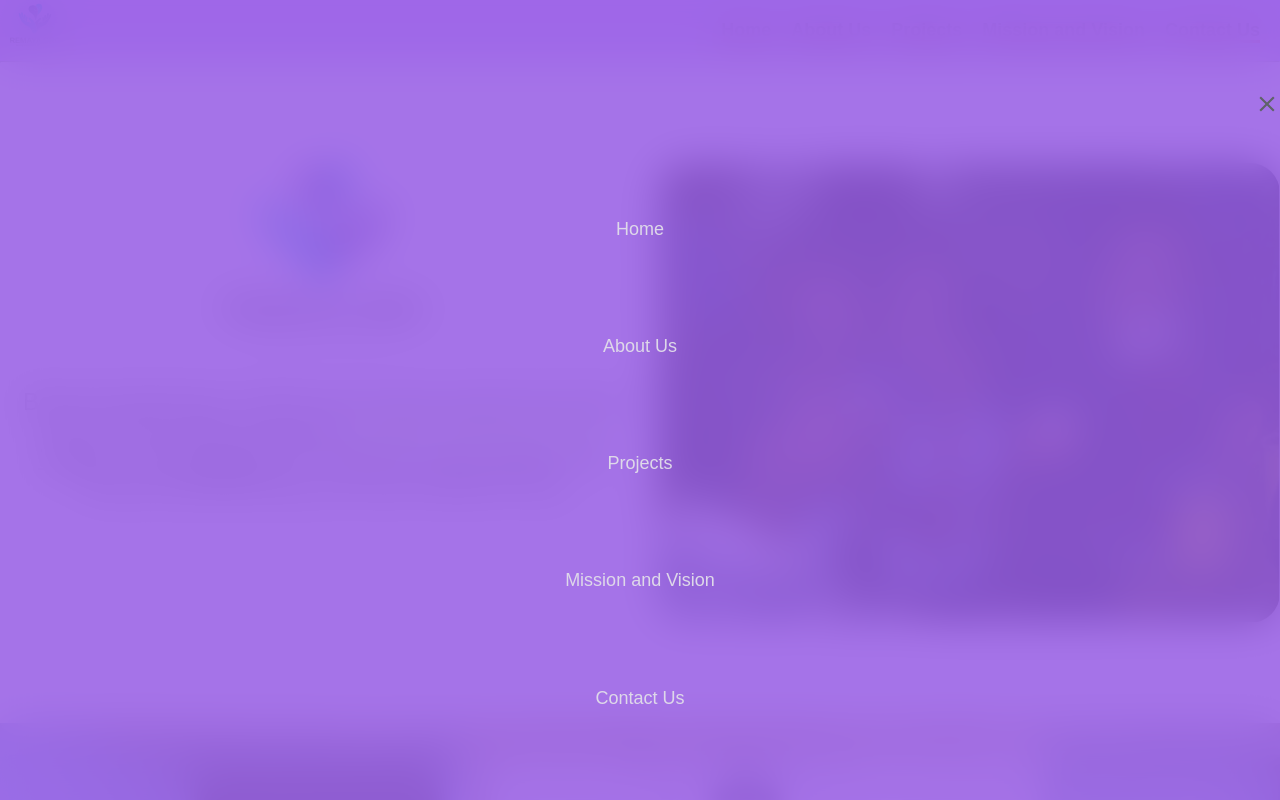
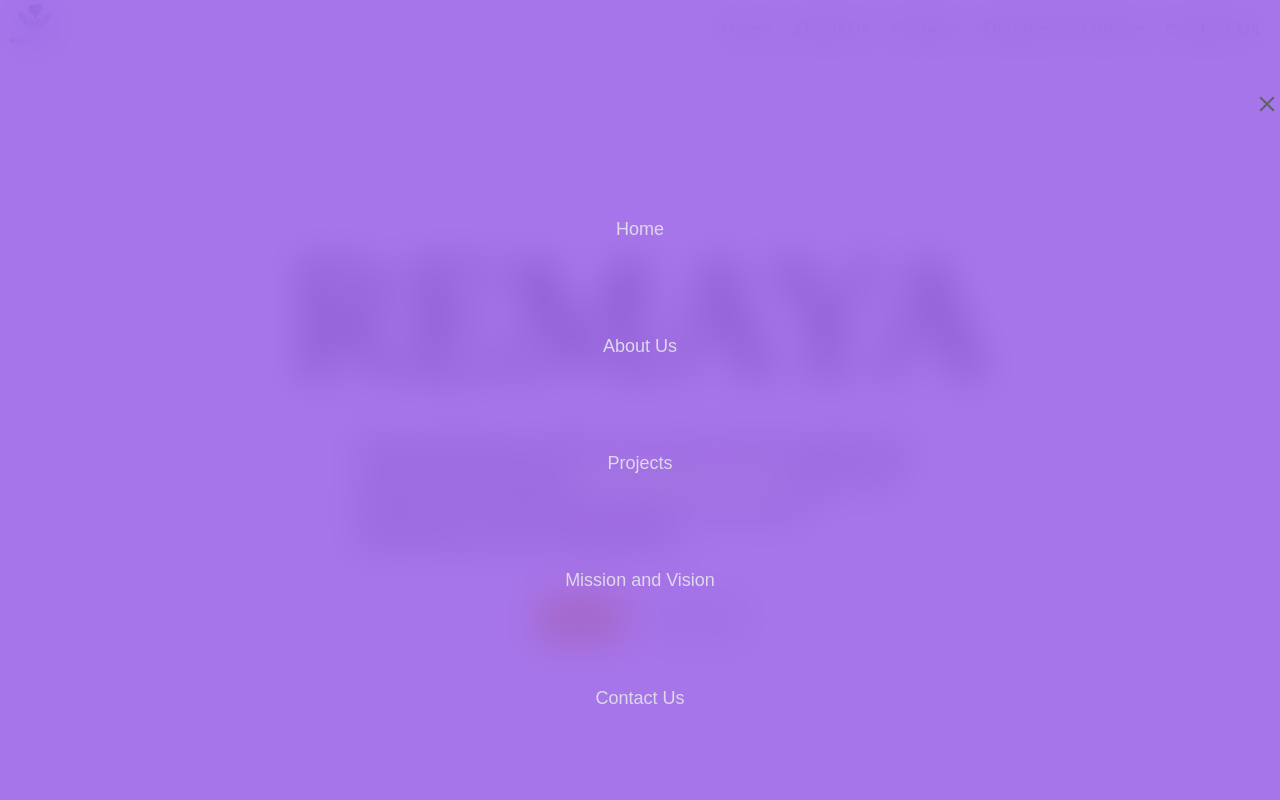
Before and after one commit to gamerfunky78/Remaya-org-website, a website: page index.html in a window 1280 px wide. Shown: the top 800 px of the page. Drawn offline with Linux system fonts and the light colour scheme; a script that the page names is missing; a web font is replaced by a local one.

Commit message:
added few animations and revamped landing page, landing page is still on the works.

```diff
--- a/app.css
+++ b/app.css
@@ -24,7 +24,7 @@
 
 /* Navigation Bar */
 nav {
-    background-color: hsl(267, 71%, 77%);
+    background-color: hsl(0, 0%, 100%);
     padding: 20px 20px;
     /* width: 100%; */
     /* Avoid specifying the height and width work on padding since it will after on responsive design */
@@ -38,7 +38,6 @@
     justify-content: flex-end;
     /* Removed margin-height and updated to gap */
     gap: 20px;
-    background-color: transparent;
 }
 
 .navbar li {
@@ -62,6 +61,10 @@
     75%{transform: rotateZ(15deg);}
     100%{transform: rotateZ(-15deg);}
 }
+@keyframes fadeout{
+    from{transform: scale(1);}
+    to{transform: scale(0.01);}
+}
 .navbar li:first-child {
     justify-self: flex-start;
 }
@@ -79,7 +82,7 @@
 }
 
 .navbar li a:hover {
-    color: #f0f0f0;
+    color: orange;
 }
 
 .navbar li a::after {
@@ -89,7 +92,7 @@
     height: 3px;
     top: 100%;
     left: 0;
-    background-color: rgb(255, 0, 0);
+    background-color: rgb(255, 255, 255);
 }
 
 .navbar li a:hover .navbar li a::after {
@@ -198,10 +201,12 @@
     display: flex;
     flex-direction: row;
     justify-content: space-between;
-    background-color: #f0f0f0;
+    background-color: #ffffff;
     text-align: center;
+    align-items: center;
     padding: 100px 0;
     gap: 10px;
+    height: 70vh;
 }
 
 .hero-content h1 {
@@ -343,6 +348,10 @@
 .projects {
     background-color: #f0f0f0;
     padding: 80px 0;
+    height: 70vh;
+    display: flex;
+    justify-content: center;
+    align-items: center;
 }
 
 .projects h2 {
@@ -389,7 +398,9 @@
         gap: 50px;
         width: 90%;
     }
-
+    #heading-info{
+        font-size: 100px;
+    }
     .project-par {
         display: block;
     }
--- a/app.js
+++ b/app.js
@@ -16,3 +16,7 @@
     const sidebar = document.querySelector('.sidebar')
     sidebar.style.display = 'none'
 }
+window.onscroll = () => {
+    let element = document.getElementById("LP");
+    element.style.animation = "fadeout 1s";
+};
--- /dev/null
+++ b/index.css
@@ -0,0 +1,64 @@
+@import url('https://fonts.googleapis.com/css2?family=Jaro:opsz@6..72&family=Tilt+Warp&display=swap');
+@import url('https://fonts.googleapis.com/css2?family=Jaro:opsz@6..72&family=Tilt+Warp&family=Yanone+Kaffeesatz:wght@200..700&display=swap');
+.landing-page{
+    display: flex;
+    flex-direction: column;
+    justify-content: center;
+    height: 90vh;
+    align-items: center;
+    background-color: rgb(255, 255, 255);
+    margin: 10px;
+}
+.heading-info{
+    font-size: 170px;
+    font-family: Tilt Warp;
+    color: rgb(0, 0, 0);
+    text-shadow: 1px 1px black;
+    margin: 10px;
+}
+.hero-info{
+    display: flex;
+    justify-content: center;
+    align-items: center;
+    width: 45%;
+    margin: 10px;
+}
+.hero-description{
+    font-size: 30px;
+    font-family: "Yanone Kaffeesatz", sans-serif;
+    color: rgb(0, 0, 0);
+}
+.hero-buttons{
+    display: flex;
+    flex-direction: row;
+    gap: 30px;
+    margin: 10px;
+}
+.hero-navs:nth-child(1){
+    background-color: orange;
+    height: 50px;
+    width: 90px;
+    border-radius: 6px;
+    font-size: 15px;
+}
+.hero-navs:nth-child(2){
+    background-color: rgb(255, 255, 255);
+    height: 50px;
+    width: 90px;
+    border-radius: 6px;
+    border-style: solid;
+    font-size: 15px;
+    border-color: rgb(0, 0, 0);
+    color: rgb(0, 0, 0);
+}
+.hero-navs:nth-child(1):hover{
+    background-color: aliceblue;
+    cursor: pointer;
+    border-color: black;
+}
+.hero-navs:nth-child(2):hover{
+    background-color: rgb(255, 255, 255);
+    cursor: pointer;
+    border-color: orange;
+    color: #000000;
+}
--- a/index.html
+++ b/index.html
@@ -6,6 +6,7 @@
     <meta name="viewport" content="width=device-width, initial-scale=1.0">
     <title>REMAYA ORg</title>
     <link rel="stylesheet" href="app.css">
+    <link rel="stylesheet" href="index.css">
     <link rel="shortcut icon" href="./Images/logo.svg" type="image/x-icon">
     <script src="https://kit.fontawesome.com/086af1b9d5.js" crossorigin="anonymous"></script>
 </head>
@@ -31,7 +32,7 @@
             </ul>
             <ul class="navbar">
                 <li><img src="Images/logo.svg" alt="logo" id="logo"></li>
-                <li class="hideOnMobile"><a href="#hero">Home</a></li>
+                <li class="hideOnMobile"><a href="#LP">Home</a></li>
                 <li class="hideOnMobile"><a href="#about">About Us</a></li>
                 <li class="hideOnMobile"><a href="#projects">Projects</a></li>
                 <li class="hideOnMobile"><a href="#mission-vision">Mission and Vision</a></li>
@@ -43,7 +44,21 @@
             </ul>
         </nav>
 
-        <hr>
+
+        <div class="landing-page" id="LP">
+
+            <div class="hero-heading">
+                <p class="heading-info" id="heading-info">REMAYA</p>
+            </div>
+            <div class="hero-info">
+                <p class="hero-description">Being beneficiaries of AVSI and having experienced help from scratch while attending <span style="color: greenyellow;">Cardinal Otunga School,</span>Lamas , and Reshida was inspired to dive deeper into practical philanthropy and start REMAYA Org</p>
+            </div>
+            <br>
+            <div class="hero-buttons">
+                <button class="hero-navs">About us</button>
+                <button class="hero-navs">Contact us</button>
+            </div>
+        </div>
         <!-- Hero Section -->
         <section class="hero">
             <div class="heroImg">
@@ -189,6 +204,8 @@
             </div>
 
             <div class="contact-company">
+
+
                 <h1>Contact us</h1>
                 <ul>
                     <li><i class="fa-brands fa-facebook" id="social-icon"></i><a
```
